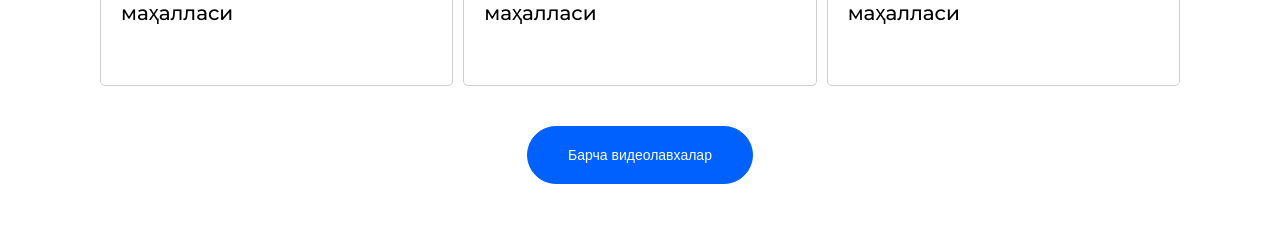
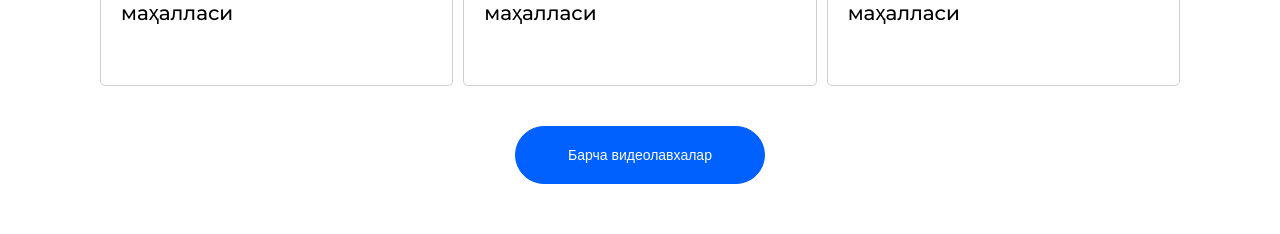
Before and after one commit to ergashev2000/online-mahalla, a React (Vite) app: page / in a window 1280 px wide. Shown: the part 4020-4254 px from the top of the page. Built offline with nearby package versions, Linux system fonts and the light colour scheme; a web font is replaced by a local one.

Commit message:
Full home page

```diff
--- a/src/index.css
+++ b/src/index.css
@@ -505,7 +505,9 @@ data > svg {
   border-radius: 30px;
   color: #fff;
   display: block;
-  width: fit-content;
+  min-width: 200px;
+  max-width: 250px;
+  text-align: center;
   margin: 0 auto;
   transition: all 0.3s;
   margin-top: 40px;
```
